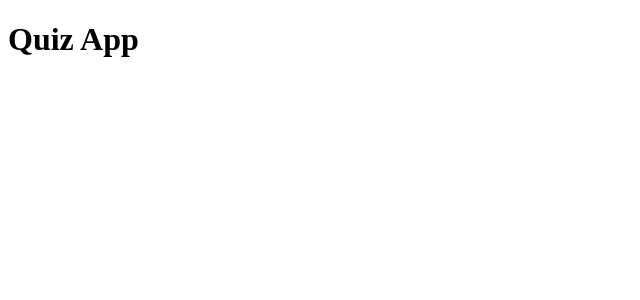
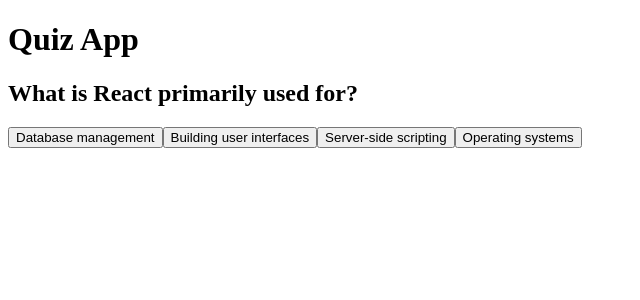
Before and after one commit to HassanNass/quiz-app, a React (Vite) app: page / in a window 1280 px wide. Shown: the top 300 px of the page, without its empty margins (0-640 px from the left). Built offline with nearby package versions, Linux system fonts and the light colour scheme.

Commit message:
add Question component and render current question

```diff
--- a/src/App.jsx
+++ b/src/App.jsx
@@ -1,11 +1,18 @@
 import "./App.css"
 import questions from "./questions"
+import { useState } from "react";
+import Question from "./Question.jsx"
 
 function App() {
+  const [questionId, setQuestionId] = useState(0);
+  const [answer, setAnswer] = useState("");
+  const [score, setScore] = useState(0);
+  const [isFinished, setIsFinished] = useState(false);
 
   return(
     <div className="container">
       <h1 className="header">Quiz App</h1>
+      <Question question={questions[questionId]}/>
     </div>
   )
 }
--- /dev/null
+++ b/src/Question.jsx
@@ -0,0 +1,14 @@
+
+function Question({ question }) {
+
+	return(
+		<div className="question-container">
+			<h2 className="question-header">{question.question}</h2>
+			{question.options.map((answer, index) => (
+				<button className="btn-answer" key={index}>{answer}</button>
+			))}
+		</div>
+	)
+}
+
+export default Question
```
